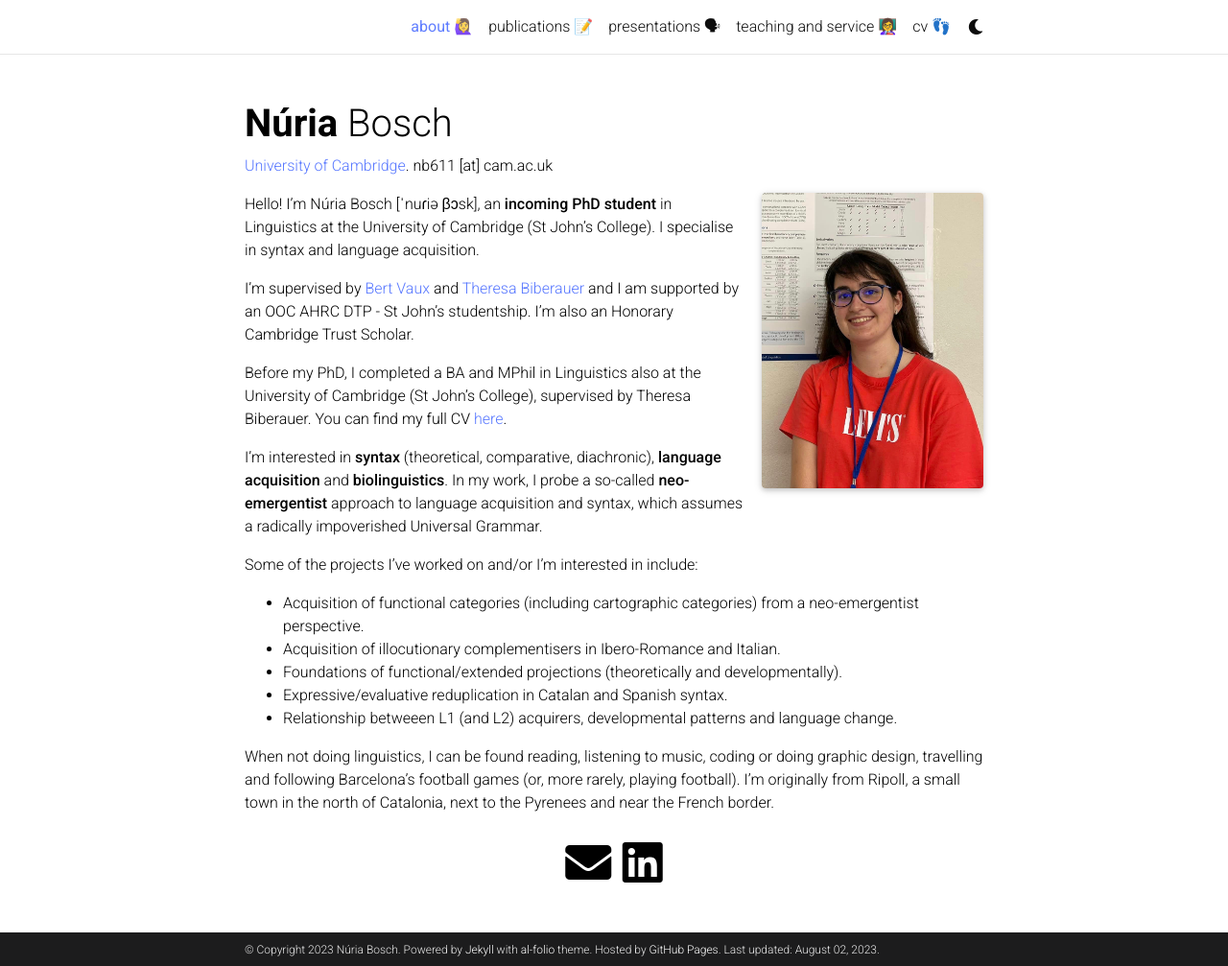
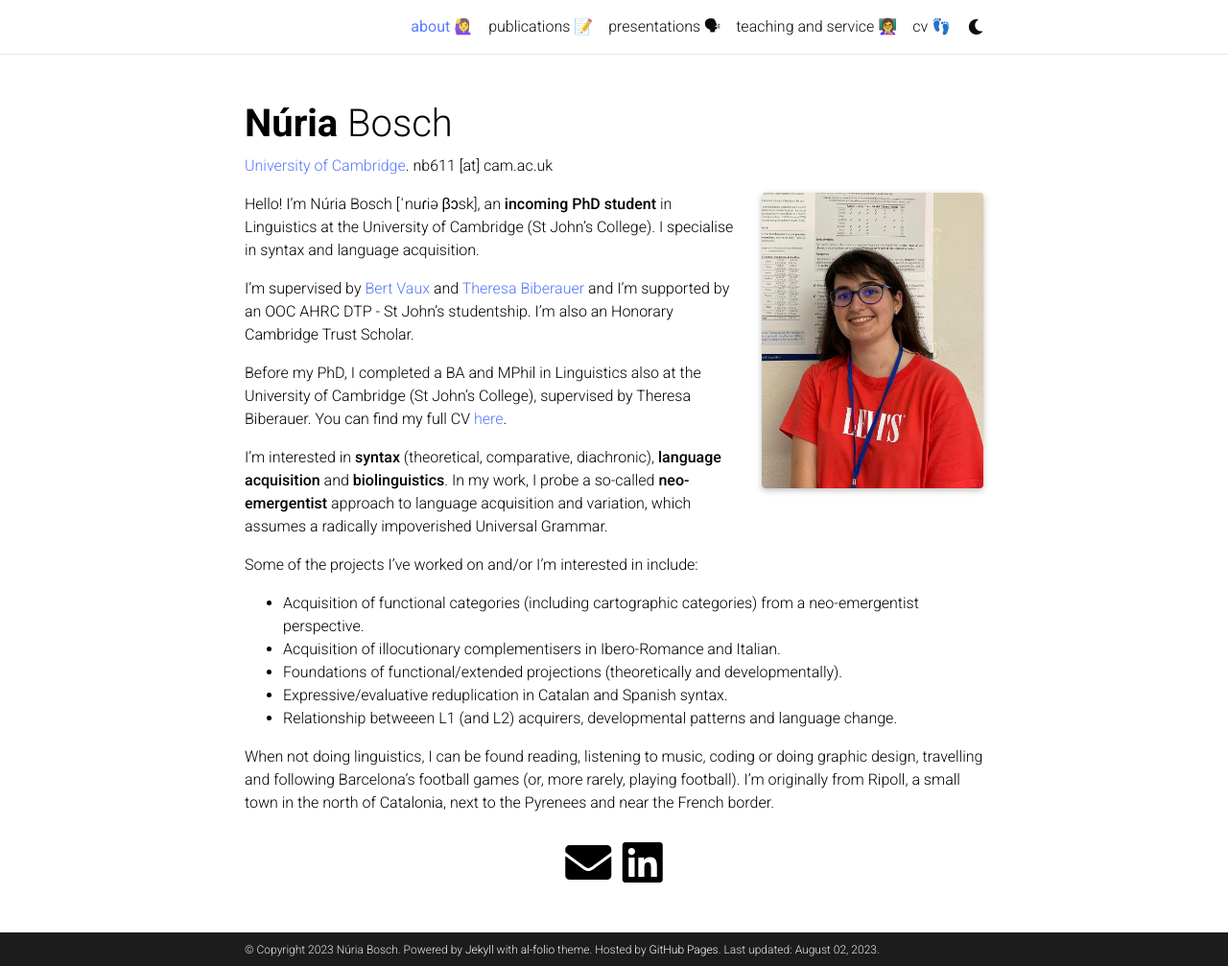
Before and after one commit to nuria-bosch/nuria-bosch.github.io, a Jekyll site: the page built from _pages/about.md, in a window 1280 px wide and 1007 px high. Shown: the whole window at 96% size. Built offline with Jekyll 4.4.1, drawn with Linux system fonts in a browser that asks for light colours; full-size pictures stand in for the smaller copies a plugin makes; emoji names are drawn with the system emoji font; comment, search, counter and statistics services are not loaded; a style sheet for code colours, icons or effects is not loaded.

Commit message:
Update about.md

```diff
--- a/_pages/about.md
+++ b/_pages/about.md
@@ -18,11 +18,11 @@ social: true  # includes social icons at the bottom of the page
 
 Hello! I'm Núria Bosch [ˈnuɾiə βɔsk], an **incoming PhD student** in Linguistics at the University of Cambridge (St John's College). I specialise in syntax and language acquisition.
 
-I'm supervised by [Bert Vaux](https://www.mmll.cam.ac.uk/bv230) and [Theresa Biberauer](https://www.mmll.cam.ac.uk/dr-theresa-biberauer) and I am supported by an OOC AHRC DTP - St John's studentship. I'm also an Honorary Cambridge Trust Scholar.
+I'm supervised by [Bert Vaux](https://www.mmll.cam.ac.uk/bv230) and [Theresa Biberauer](https://www.mmll.cam.ac.uk/dr-theresa-biberauer) and I'm supported by an OOC AHRC DTP - St John's studentship. I'm also an Honorary Cambridge Trust Scholar.
 
 Before my PhD, I completed a BA and MPhil in Linguistics also at the University of Cambridge (St John's College), supervised by Theresa Biberauer. You can find my full CV [here](https://nuria-bosch.github.io/assets/pdf/cv_July_2023.pdf).
 
-I'm interested in **syntax** (theoretical, comparative, diachronic), **language acquisition** and **biolinguistics**. In my work, I probe a so-called **neo-emergentist** approach to language acquisition and syntax, which assumes a radically impoverished Universal Grammar.
+I'm interested in **syntax** (theoretical, comparative, diachronic), **language acquisition** and **biolinguistics**. In my work, I probe a so-called **neo-emergentist** approach to language acquisition and variation, which assumes a radically impoverished Universal Grammar.
 
 Some of the projects I've worked on and/or I'm interested in include:
 
```
